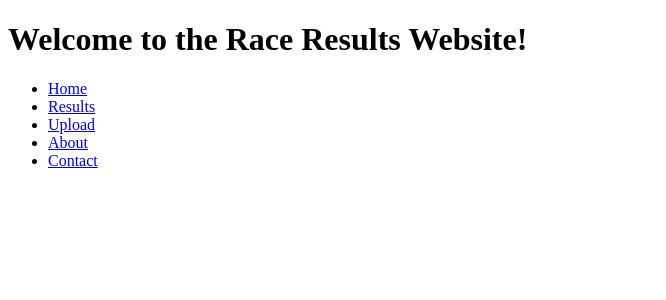
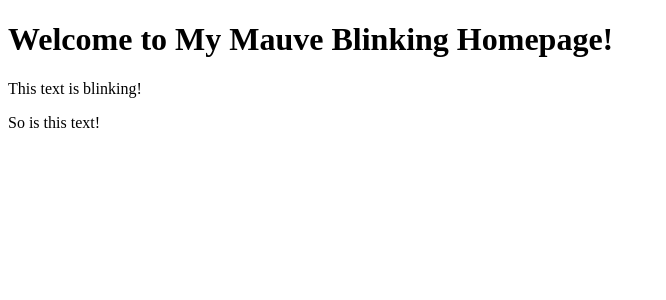
Before and after one commit to theelvez/st_pitweb, a Flask app: page / in a window 1280 px wide. Shown: the top 300 px of the page, without its empty margins (0-666 px from the left). Run offline with Flask 3, Linux system fonts and the light colour scheme.

Commit message:
Update home.html

```diff
--- a/templates/home.html
+++ b/templates/home.html
@@ -1,20 +1,17 @@
 <!DOCTYPE html>
-<html lang="en">
+<html>
 <head>
-    <meta charset="UTF-8">
-    <meta name="viewport" content="width=device-width, initial-scale=1.0">
-    <title>Home</title>
+    <title>My Mauve Blinking Homepage</title>
+    <style>
+        body {
+            background-color: mauve;
+        }
+    </style>
 </head>
 <body>
-    <h1>Welcome to the Race Results Website!</h1>
-    <nav>
-        <ul>
-            <li><a href="/">Home</a></li>
-            <li><a href="/results">Results</a></li>
-            <li><a href="/upload">Upload</a></li>
-            <li><a href="/about">About</a></li>
-            <li><a href="/contact">Contact</a></li>
-        </ul>
-    </nav>
+    <h1>Welcome to My Mauve Blinking Homepage!</h1>
+    <p><blink>This text is blinking!</blink></p>
+    <p><blink>So is this text!</blink></p>
+    <!-- Add more blinking elements as desired -->
 </body>
 </html>
```
